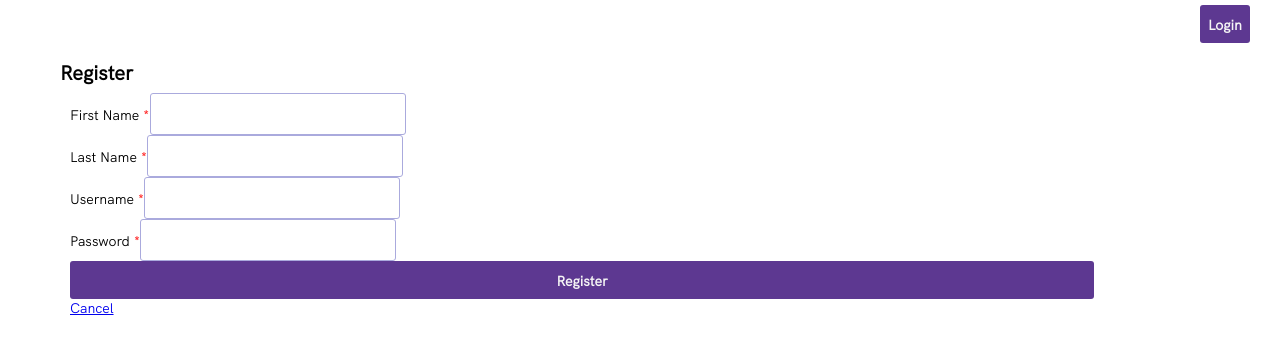
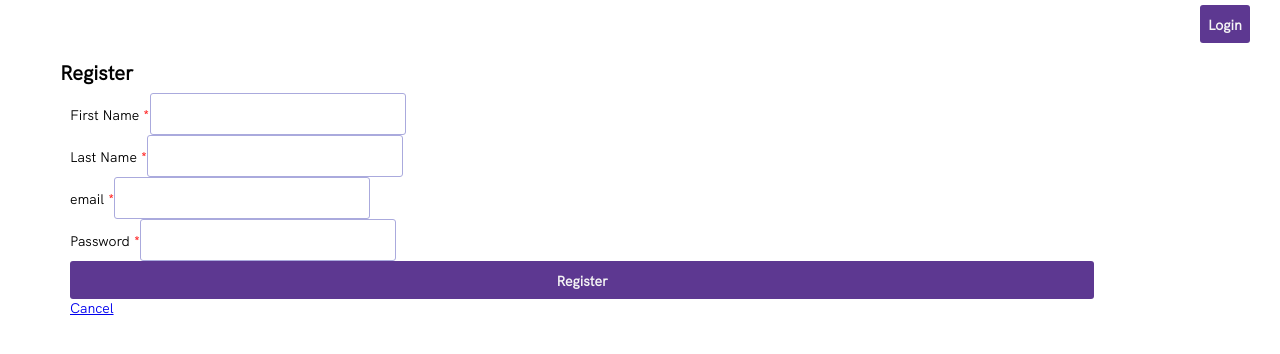
Before and after one commit to chezearth-personal/cv-builder, a React (Create React App) app in the folder client/: page /account/register in a window 1280 px wide. Shown: the top 354 px of the page. Built offline with nearby package versions, Linux system fonts and the light colour scheme; no server answers.

Commit message:
Changed the registration/login fields: firstName -> firstname, lastName -> lastname and username -> email (input type = email)

```diff
--- a/client/src/_components/placeholders/Alert.jsx
+++ b/client/src/_components/placeholders/Alert.jsx
@@ -22,7 +22,7 @@ export function Alert() {
             type='button'
             className='btn__close'
             onClick={() => dispatch(alertActions.clear())}
-          ></button>
+          >Close</button>
         </div>
       </div>
     </div>
--- a/client/src/_store/auth.slice.js
+++ b/client/src/_store/auth.slice.js
@@ -39,12 +39,12 @@ function createExtraActions() {
   function login() {
     return createAsyncThunk(
       `${name}/login`,
-      async function ({ username, password }, { dispatch }) {
+      async function ({ email, password }, { dispatch }) {
         dispatch(alertActions.clear());
         try {
           const user = await fetchWrapper.post(
             `${baseUrl}/authenticate`,
-            { username, password }
+            { email, password }
           );
           /** Set auth user in Redux state */
           dispatch(authActions.setAuth(user));
--- a/client/src/account/Login.jsx
+++ b/client/src/account/Login.jsx
@@ -11,7 +11,7 @@ function Login() {
   const dispatch = useDispatch();
   /** Form violation rules */
   const validationSchema = Yup.object().shape({
-    username: Yup.string().required('Username is required'),
+    email: Yup.string().required('Email is required'),
     password: Yup.string().required('Password is required')
   });
   const formOptions = { resolver: yupResolver(validationSchema) };
@@ -19,8 +19,8 @@ function Login() {
   const { register, handleSubmit, formState } = useForm(formOptions);
   const { errors, isSubmitting } = formState;
 
-  function onSubmit({ username, password }) {
-    return dispatch(authActions.login({ username, password }));
+  function onSubmit({ email, password }) {
+    return dispatch(authActions.login({ email, password }));
   }
 
   return (
@@ -29,16 +29,16 @@ function Login() {
       <div className='card__body'>
         <form onSubmit={handleSubmit(onSubmit)}>
           <div className='mb__3'>
-            <label htmlFor='username'>
+            <label htmlFor='email'>
               User name <span className='req'>*</span>
             </label>
             <input
-              name='username'
-              type='text'
-              {...register('username')}
-              className={`form__control ${errors.username ? 'is__ivalid' : ''}`}
+              name='email'
+              type='email'
+              {...register('email')}
+              className={`form__control ${errors.email ? 'is__ivalid' : ''}`}
             />
-            <div className='invalid__feedback'>{errors.username?.message}</div>
+            <div className='invalid__feedback'>{errors.email?.message}</div>
           </div>
           <div className='mb__3'>
             <label htmlFor='password'>
--- a/client/src/account/Register.jsx
+++ b/client/src/account/Register.jsx
@@ -12,12 +12,12 @@ function Register() {
   const dispatch = useDispatch();
   /** Form validation rules */
   const validationSchema = Yup.object().shape({
-    firstName: Yup.string()
+    firstname: Yup.string()
       .required('First Name is required'),
-    lastName: Yup.string()
+    lastname: Yup.string()
       .required('Last Name is required'),
-    username: Yup.string()
-      .required('Username is required'),
+    email: Yup.string()
+      .required('Email is required'),
     password: Yup.string()
       .required('Password is required')
       .min(6, 'Password must be at least 6 characters')
@@ -34,7 +34,7 @@ function Register() {
       /** Redirect to login page and display success alert */
       history.navigate('/account/login');
       dispatch(alertActions.success({
-        message: 'Registration successful',
+        message: 'Registration successful ',
         showAfterRedirect: true
       }));
     } catch (error) {
@@ -48,40 +48,40 @@ function Register() {
       <div className='card__body'>
         <form onSubmit={handleSubmit(onSubmit)}>
           <div className='mb__3'>
-            <label htmlFor='firstName'>
+            <label htmlFor='firstname'>
               First Name <span className='req'>*</span>
             </label>
             <input
-              name='firstName'
+              name='firstname'
               type='text'
-              { ...register('firstName') }
-              className={`form__control ${errors.firstName ? 'is-invalid' : ''}`}
+              { ...register('firstname') }
+              className={`form__control ${errors.firstname ? 'is-invalid' : ''}`}
             />
-            <div className='invalid-feedback'>{errors.firstName?.message}</div>
+            <div className='invalid-feedback'>{errors.firstname?.message}</div>
           </div>
           <div className='mb__3'>
-            <label htmlFor='lastName'>
+            <label htmlFor='lastname'>
               Last Name <span className='req'>*</span>
             </label>
             <input
-              name='lastName'
+              name='lastname'
               type='text'
-              { ...register('lastName') }
-              className={`form__control ${errors.lastName ? 'is-invalid' : ''}`}
+              { ...register('lastname') }
+              className={`form__control ${errors.lastname ? 'is-invalid' : ''}`}
             />
-            <div className='invalid-feedback'>{errors.lastName?.message}</div>
+            <div className='invalid-feedback'>{errors.lastname?.message}</div>
           </div>
           <div className='mb__3'>
-            <label htmlFor='username'>
-              Username <span className='req'>*</span>
+            <label htmlFor='email'>
+              email <span className='req'>*</span>
             </label>
             <input
-              name='username'
-              type='text'
-              { ...register('username') }
-              className={`form__control ${errors.username ? 'is-invalid' : ''}`}
+              name='email'
+              type='email'
+              { ...register('email') }
+              className={`form__control ${errors.email ? 'is-invalid' : ''}`}
             />
-            <div className='invalid-feedback'>{errors.username?.message}</div>
+            <div className='invalid-feedback'>{errors.email?.message}</div>
           </div>
           <div className='mb__3'>
             <label htmlFor='password'>
--- a/client/src/home/Home.jsx
+++ b/client/src/home/Home.jsx
@@ -77,7 +77,7 @@ function Home({ setResult }) {
   return (
     <div className='App'>
       <div className='nav'>
-        <h3>{!auth ? `Not logged in` : `Hi ${auth?.firstName}!`}</h3>
+        <h3>{!auth ? `Not logged in` : `Hi ${auth?.firstname}!`}</h3>
         {/**<p>You're logged in with React 18 + Redux & JWT</p>*/}
         <p>{auth && <Link to='/users'>Manage users</Link>}</p>
       </div>
--- a/client/src/users/AddEdit.jsx
+++ b/client/src/users/AddEdit.jsx
@@ -16,12 +16,12 @@ function AddEdit() {
   const user = useSelector(x => x.users?.item);
   /** Form validation rules */
   const validationSchema = yup.object().shape({
-    firstName: yup.string()
+    firstname: yup.string()
       .required('First Name is required'),
-    lastName: yup.string()
+    lastname: yup.string()
       .required('Last Name is required'),
-    username: yup.string()
-      .required('Username is required'),
+    email: yup.string()
+      .required('Email is required'),
     password: yup.string()
       .transform(x => x === '' ? undefined : x)
       .concat(id ? null : yup.string().required('Password is required'))
@@ -73,38 +73,38 @@ function AddEdit() {
                 First Name <span className='req'>*</span>
               </label>
               <input
-                name='firstName'
+                name='firstname'
                 type='text'
-                {...register('firstName')}
-                className={`form__input ${errors.firstName ? 'is-invalid' : ''}`}
+                {...register('firstname')}
+                className={`form__input ${errors.firstname ? 'is-invalid' : ''}`}
               />
-              <div className='invalid-feedback'>{errors.firstName?.message}</div>
+              <div className='invalid-feedback'>{errors.firstname?.message}</div>
             </div>
             <div className='mb__3 col'>
               <label className='form__label'>
                 Last Name <span className='req'>*</span>
               </label>
               <input
-                name='lastName'
+                name='lastname'
                 type='text'
-                {...register('lastName')}
-                className={`form__input ${errors.lastName ? 'is-invalid' : ''}`}
+                {...register('lastname')}
+                className={`form__input ${errors.lastname ? 'is-invalid' : ''}`}
               />
-              <div className='invalid-feedback'>{errors.lastName?.message}</div>
+              <div className='invalid-feedback'>{errors.lastname?.message}</div>
             </div>
           </div>
           <div className='row'>
             <div className='mb__3 col'>
               <label className='form__label'>
-                Username <span className='req'>*</span>
+                Email <span className='req'>*</span>
               </label>
               <input
-                name='username'
-                type='text'
-                {...register('username')}
-                className={`form__input ${errors.username ? 'is-invalid' : ''}`}
+                name='email'
+                type='email'
+                {...register('email')}
+                className={`form__input ${errors.email ? 'is-invalid' : ''}`}
               />
-              <div className='invalid-feedback'>{errors.username?.message}</div>
+              <div className='invalid-feedback'>{errors.email?.message}</div>
             </div>
             <div className='mb__3 col'>
               <label className='form__label'>
--- a/client/src/users/List.jsx
+++ b/client/src/users/List.jsx
@@ -28,9 +28,9 @@ function List() {
         <tbody>
           {users?.value?.map(user =>
             <tr key={user.id}>
-              <td>{user.firstName}</td>
-              <td>{user.lastName}</td>
-              <td>{user.username}</td>
+              <td>{user.firstname}</td>
+              <td>{user.lastname}</td>
+              <td>{user.email}</td>
               <td style={{ whiteSpace: 'nowrap' }}>
                 <Link to={`edit/${user.id}`} className='btn btn__sm btn__primary me__1'>Edit</Link>
                 <button
```
Also changed, not shown: client/src/_helpers/fake-backend.js (+10 -10 lines).
